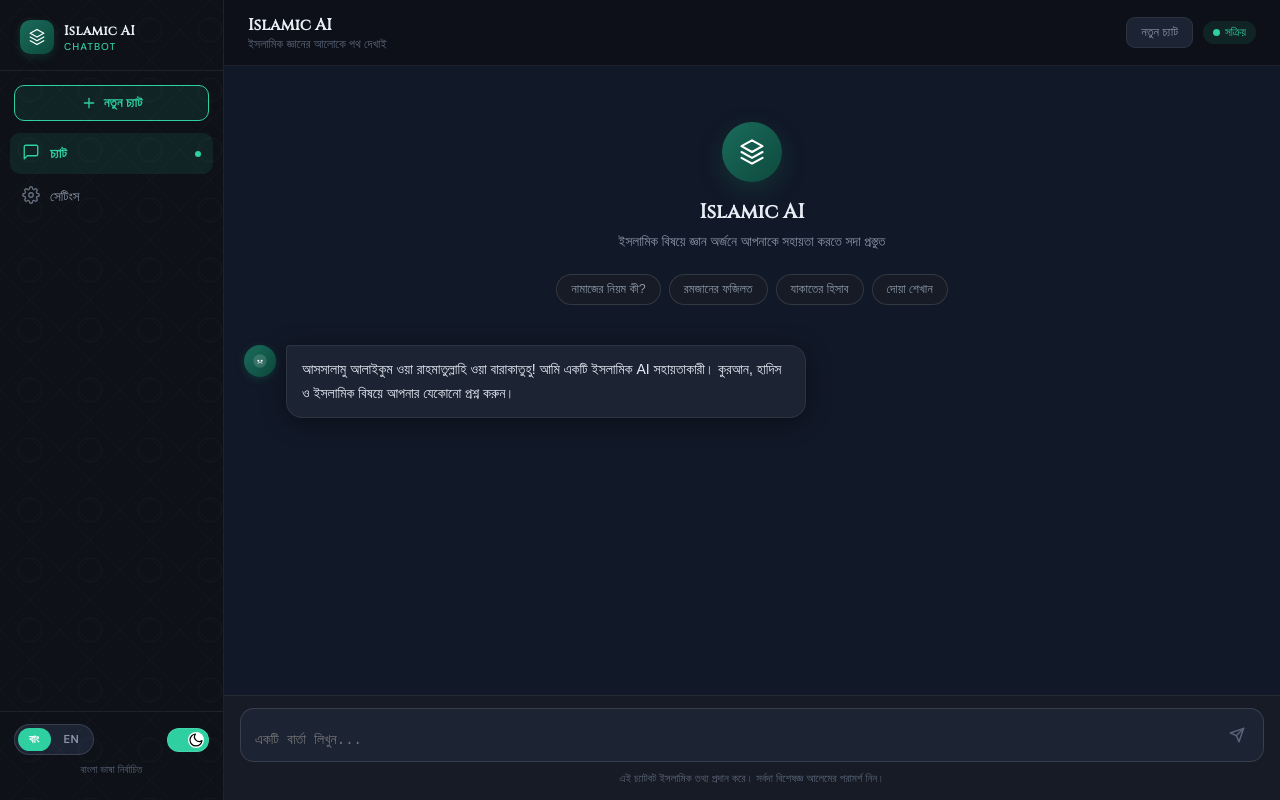
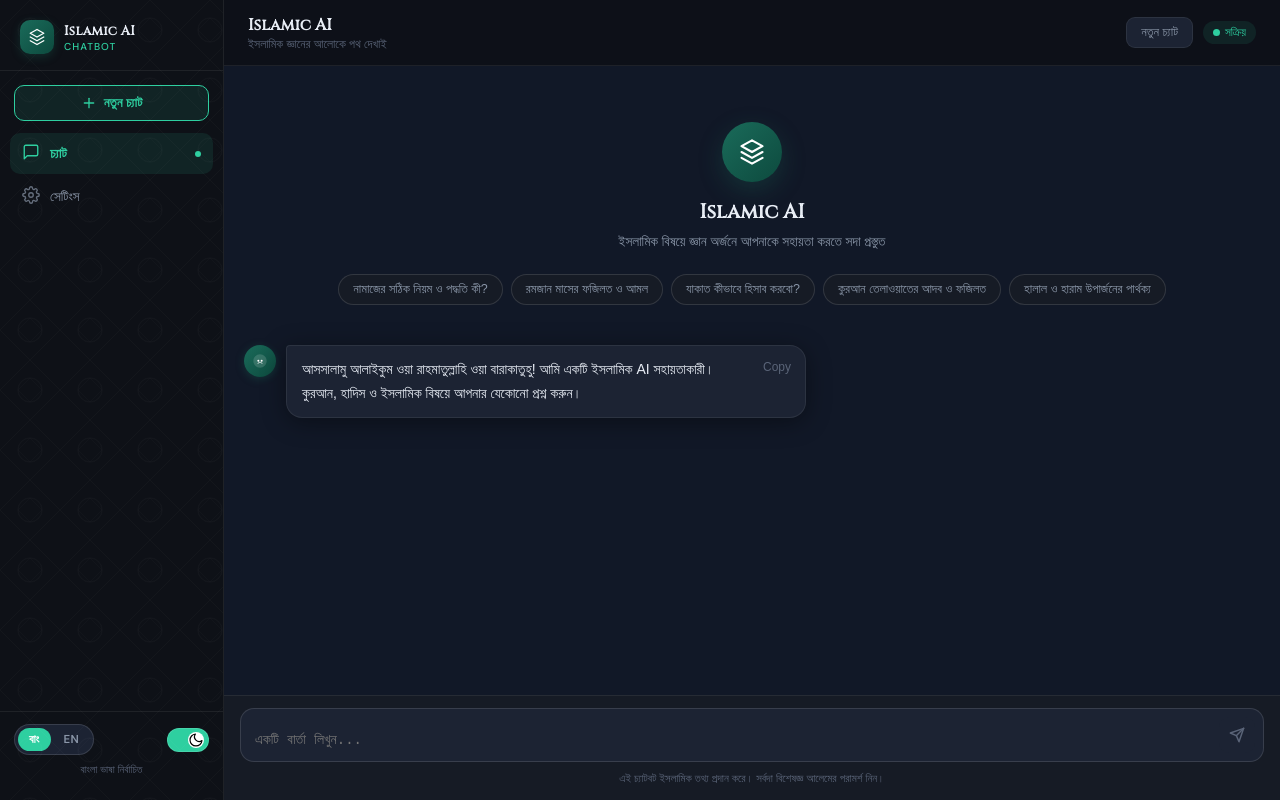
Before and after one commit to ArfinHayet/islamic-chatbot-frontend, a React (Vite) app: page / in a window 1280 px wide. Built offline with nearby package versions, Linux system fonts and the light colour scheme; a web font is replaced by a local one.

Commit message:
Fix ui issue

```diff
--- a/src/App.jsx
+++ b/src/App.jsx
@@ -39,7 +39,13 @@ const TRANSLATIONS = {
     errorMsg: "দুঃখিত, একটি সমস্যা হয়েছে। আবার চেষ্টা করুন।",
     resetMsg: "আবার শুরু করুন। আপনার যেকোনো ইসলামিক প্রশ্ন জিজ্ঞেস করুন।",
     active: "সক্রিয়",
-    quickPrompts: ["নামাজের নিয়ম কী?", "রমজানের ফজিলত", "যাকাতের হিসাব", "দোয়া শেখান"],
+    quickPrompts: [
+      "নামাজের সঠিক নিয়ম ও পদ্ধতি কী?",
+      "রমজান মাসের ফজিলত ও আমল",
+      "যাকাত কীভাবে হিসাব করবো?",
+      "কুরআন তেলাওয়াতের আদব ও ফজিলত",
+      "হালাল ও হারাম উপার্জনের পার্থক্য",
+    ],
     historyTitle: "চ্যাট ইতিহাস",
     historySubtitle: "আপনার আগের সকল কথোপকথন",
     noHistory: "কোনো ইতিহাস নেই",
@@ -102,7 +108,12 @@ const TRANSLATIONS = {
     errorMsg: "Sorry, something went wrong. Please try again.",
     resetMsg: "Starting fresh. Ask me any Islamic question.",
     active: "Active",
-    quickPrompts: ["Rules of Salah", "Virtues of Ramadan", "Zakat calculation", "Teach me a Dua"],
+    quickPrompts: [
+      "What are the rules and steps of Salah?",
+      "What are the virtues and acts of Ramadan?",
+      "How do I calculate my Zakat?",
+      "What are the etiquettes of reciting the Quran?",
+    ],
     historyTitle: "Chat History",
     historySubtitle: "All your previous conversations",
     noHistory: "No history yet",
@@ -547,6 +558,8 @@ function ChatSection({
   handleStop,
   sendMessage,
   userInitials,
+  copyMessage,
+  copiedId,
 }) {
   return (
     <div style={{ display: "flex", flexDirection: "column", height: "100%" }}>
@@ -597,7 +610,7 @@ function ChatSection({
                 color: theme.textSec,
                 lineHeight: 1.7,
                 maxWidth: 360,
-                margin: "0 auto 20px"
+                margin: "0 auto 20px",
               }}
             >
               {t("welcomeSubtitle")}
@@ -654,10 +667,34 @@ function ChatSection({
                 boxShadow: theme.shadow,
                 whiteSpace: "pre-wrap",
                 wordBreak: "break-word",
+                position: "relative",
+                paddingRight: 56, // space for copy button
               }}
             >
-              {msg.content || (msg.streaming ? "" : "…")}
+              <div style={{ display: "block", width: "100%" }}>{msg.content || (msg.streaming ? "" : "…")}</div>
               {msg.streaming && <TypingDots />}
+
+              <button
+                onClick={(e) => {
+                  e.stopPropagation();
+                  copyMessage && copyMessage(msg.id, msg.content);
+                }}
+                title="Copy message"
+                style={{
+                  position: "absolute",
+                  top: 8,
+                  right: 8,
+                  background: "transparent",
+                  border: "none",
+                  color: theme.textTer,
+                  cursor: "pointer",
+                  padding: 6,
+                  borderRadius: 8,
+                  fontSize: 12,
+                }}
+              >
+                {copiedId === msg.id ? "Copied" : "Copy"}
+              </button>
             </div>
           </div>
         ))}
@@ -793,7 +830,10 @@ export default function App() {
   const [input, setInput] = useState("");
   const [settings, setSettings] = useState({ notifications: true, madhab: "hanafi", saveHistory: true });
   // per-chat user id used for server-side context scoping
-  const genUserId = () => (typeof crypto !== "undefined" && crypto.randomUUID ? crypto.randomUUID() : `user_${Date.now()}_${Math.floor(Math.random()*9000+1000)}`);
+  const genUserId = () =>
+    typeof crypto !== "undefined" && crypto.randomUUID
+      ? crypto.randomUUID()
+      : `user_${Date.now()}_${Math.floor(Math.random() * 9000 + 1000)}`;
   const [userId, setUserId] = useState(() => genUserId());
 
   // Translation helper — t('key') returns string for current lang
@@ -809,6 +849,28 @@ export default function App() {
   const [messages, setMessages] = useState([
     { id: 0, role: "assistant", content: TRANSLATIONS.bn.greeting, streaming: false },
   ]);
+
+  // clipboard copy feedback
+  const [copiedId, setCopiedId] = useState(null);
+  const copyMessage = async (id, text) => {
+    try {
+      const str = String(text ?? "");
+      if (navigator.clipboard && navigator.clipboard.writeText) {
+        await navigator.clipboard.writeText(str);
+      } else {
+        const ta = document.createElement("textarea");
+        ta.value = str;
+        document.body.appendChild(ta);
+        ta.select();
+        document.execCommand("copy");
+        document.body.removeChild(ta);
+      }
+      setCopiedId(id);
+      setTimeout(() => setCopiedId(null), 1400);
+    } catch (e) {
+      console.error("copy failed", e);
+    }
+  };
 
   // History list driven by language
   const [history, setHistory] = useState(MOCK_HISTORY_DATA.bn);
@@ -989,7 +1051,12 @@ export default function App() {
               const p = JSON.parse(l);
               if (p && p.type === "done") return "";
               return (
-                p.content ?? p.text ?? (p.delta && (p.delta.content ?? p.delta)) ?? p.choices?.[0]?.delta?.content ?? p.choices?.[0]?.text ?? ""
+                p.content ??
+                p.text ??
+                (p.delta && (p.delta.content ?? p.delta)) ??
+                p.choices?.[0]?.delta?.content ??
+                p.choices?.[0]?.text ??
+                ""
               );
             } catch {
               return l;
@@ -1009,7 +1076,8 @@ export default function App() {
             .filter((l) => l && l !== "[DONE]")
             .join("\n")
             .trim();
-          if (raw && !isMeaningless(raw)) setMessages((prev) => prev.map((m) => (m.id === aId ? { ...m, content: raw } : m)));
+          if (raw && !isMeaningless(raw))
+            setMessages((prev) => prev.map((m) => (m.id === aId ? { ...m, content: raw } : m)));
         }
       }
     } catch (err) {
@@ -1017,7 +1085,11 @@ export default function App() {
         setMessages((prev) => prev.map((m) => (m.id === aId ? { ...m, content: t("errorMsg"), streaming: false } : m)));
     } finally {
       // Mark streaming as finished and remove any assistant messages that are empty/whitespace
-      setMessages((prev) => prev.map((m) => (m.id === aId ? { ...m, streaming: false } : m)).filter((m) => !(m.role === "assistant" && (!m.content || String(m.content).trim() === ""))));
+      setMessages((prev) =>
+        prev
+          .map((m) => (m.id === aId ? { ...m, streaming: false } : m))
+          .filter((m) => !(m.role === "assistant" && (!m.content || String(m.content).trim() === ""))),
+      );
       setIsLoading(false);
     }
   }, [input, isLoading, lang]);
@@ -1312,7 +1384,7 @@ export default function App() {
                       marginBottom: 3,
                       whiteSpace: "nowrap",
                       overflow: "hidden",
-                      textOverflow: "ellipsis"
+                      textOverflow: "ellipsis",
                     }}
                   >
                     {item.title}
@@ -1486,12 +1558,8 @@ export default function App() {
             >
               {initials}
             </div>
-            <h2 style={{ fontSize: 18, fontWeight: 700, color: theme.text }}>
-              {name || t("userName")}
-            </h2>
-            <p style={{ fontSize: 13, color: theme.textSec, marginTop: 4 }}>
-              {email || t("userEmail")}
-            </p>
+            <h2 style={{ fontSize: 18, fontWeight: 700, color: theme.text }}>{name || t("userName")}</h2>
+            <p style={{ fontSize: 13, color: theme.textSec, marginTop: 4 }}>{email || t("userEmail")}</p>
             <div
               style={{
                 display: "inline-block",
@@ -1520,9 +1588,7 @@ export default function App() {
             marginBottom: 16,
           }}
         >
-          <h3 style={{ fontSize: 13.5, fontWeight: 600, color: theme.text, marginBottom: 14 }}>
-            {t("profileTitle")}
-          </h3>
+          <h3 style={{ fontSize: 13.5, fontWeight: 600, color: theme.text, marginBottom: 14 }}>{t("profileTitle")}</h3>
           <div style={{ marginBottom: 12 }}>
             <label style={labelStyle}>{t("fullName")}</label>
             <input
@@ -1555,17 +1621,13 @@ export default function App() {
             marginBottom: 16,
           }}
         >
-          <h3 style={{ fontSize: 13.5, fontWeight: 600, color: theme.text, marginBottom: 4 }}>
-            {t("settingsTitle")}
-          </h3>
+          <h3 style={{ fontSize: 13.5, fontWeight: 600, color: theme.text, marginBottom: 4 }}>{t("settingsTitle")}</h3>
 
           {/* Dark mode row */}
           <div style={rowStyle}>
             <div>
               <div style={{ fontSize: 13.5, color: theme.text }}>{t("darkMode")}</div>
-              <div style={{ fontSize: 12, color: theme.textSec, marginTop: 2 }}>
-                {t("darkModeSub")}
-              </div>
+              <div style={{ fontSize: 12, color: theme.textSec, marginTop: 2 }}>{t("darkModeSub")}</div>
             </div>
             <div
               onClick={() => setDark((v) => !v)}
@@ -1599,9 +1661,7 @@ export default function App() {
           <div style={{ ...rowStyle, borderBottom: "none", paddingBottom: 0 }}>
             <div>
               <div style={{ fontSize: 13.5, color: theme.text }}>{t("language")}</div>
-              <div style={{ fontSize: 12, color: theme.textSec, marginTop: 2 }}>
-                {t("languageSub")}
-              </div>
+              <div style={{ fontSize: 12, color: theme.textSec, marginTop: 2 }}>{t("languageSub")}</div>
             </div>
             <select
               value={lang}
@@ -1795,9 +1855,7 @@ export default function App() {
         <h2 style={{ fontSize: 17, fontWeight: 600, color: theme.text, marginBottom: 4, fontFamily: "Cinzel, serif" }}>
           {t("settingsTitle")}
         </h2>
-        <p style={{ fontSize: 12.5, color: theme.textSec, marginBottom: 20 }}>
-          {t("settingsSubtitle")}
-        </p>
+        <p style={{ fontSize: 12.5, color: theme.textSec, marginBottom: 20 }}>{t("settingsSubtitle")}</p>
         {groups.map((group, gi) => (
           <div
             key={gi}
@@ -1816,7 +1874,7 @@ export default function App() {
                   fontWeight: 600,
                   color: theme.textSec,
                   textTransform: "uppercase",
-                  letterSpacing: 0.8
+                  letterSpacing: 0.8,
                 }}
               >
                 {group.title}
@@ -1837,9 +1895,7 @@ export default function App() {
                 <div style={{ display: "flex", alignItems: "center", gap: 12, flex: 1, minWidth: 0 }}>
                   <span style={{ color: theme.accent, flexShrink: 0 }}>{item.icon}</span>
                   <div>
-                    <div style={{ fontSize: 13.5, color: theme.text, fontWeight: 500 }}>
-                      {item.label}
-                    </div>
+                    <div style={{ fontSize: 13.5, color: theme.text, fontWeight: 500 }}>{item.label}</div>
                     <div style={{ fontSize: 11.5, color: theme.textTer }}>{item.desc}</div>
                   </div>
                 </div>
@@ -2072,9 +2128,7 @@ export default function App() {
                     animation: "pulse 2s infinite",
                   }}
                 />
-                <span style={{ fontSize: 11.5, color: theme.accent, fontWeight: 500 }}>
-                  {t("active")}
-                </span>
+                <span style={{ fontSize: 11.5, color: theme.accent, fontWeight: 500 }}>{t("active")}</span>
               </div>
             </div>
           </div>
@@ -2098,6 +2152,8 @@ export default function App() {
                 handleStop={handleStop}
                 sendMessage={sendMessage}
                 userInitials={userInitials}
+                copyMessage={copyMessage}
+                copiedId={copiedId}
               />
             )}
             {section === "history" && <HistorySection />}
```
